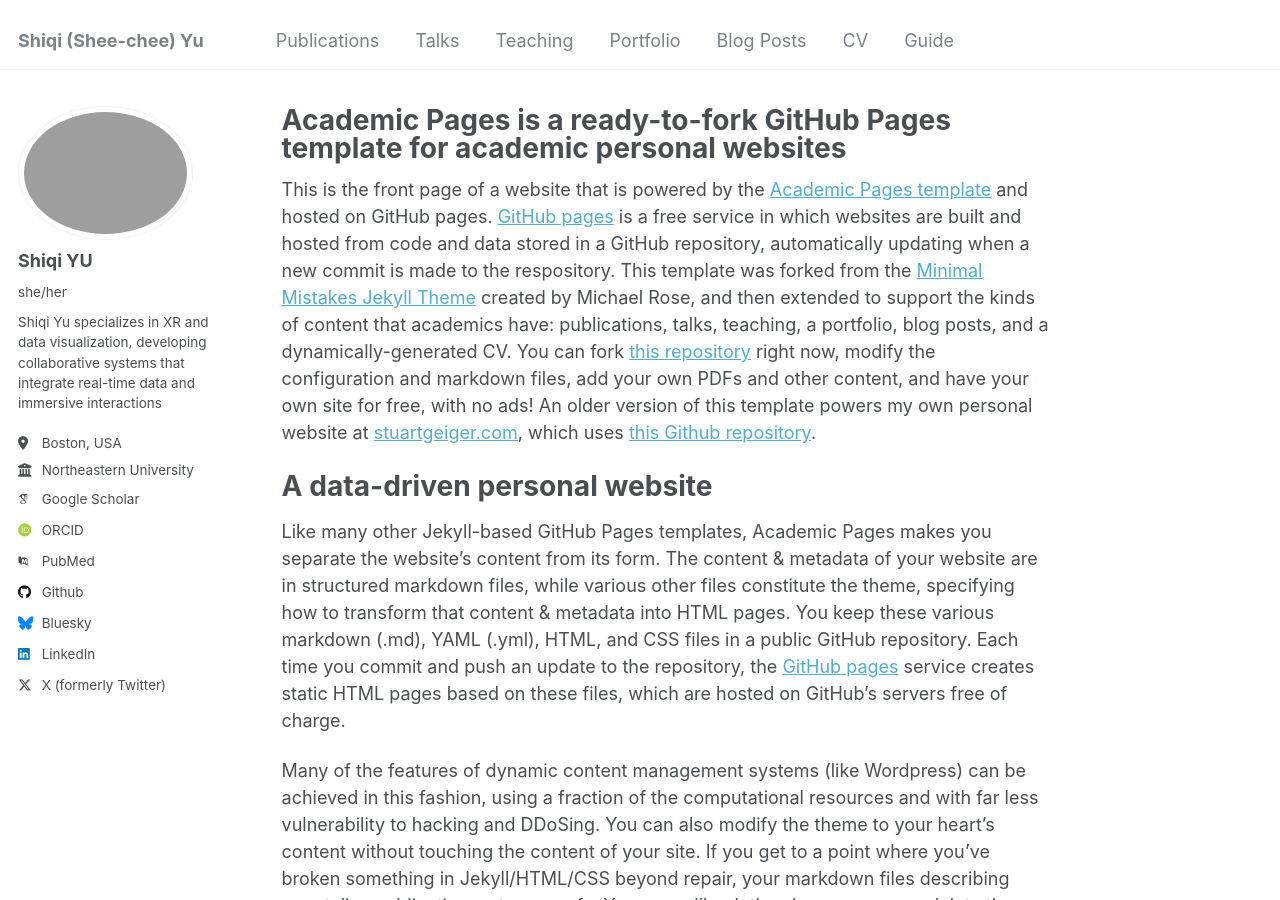
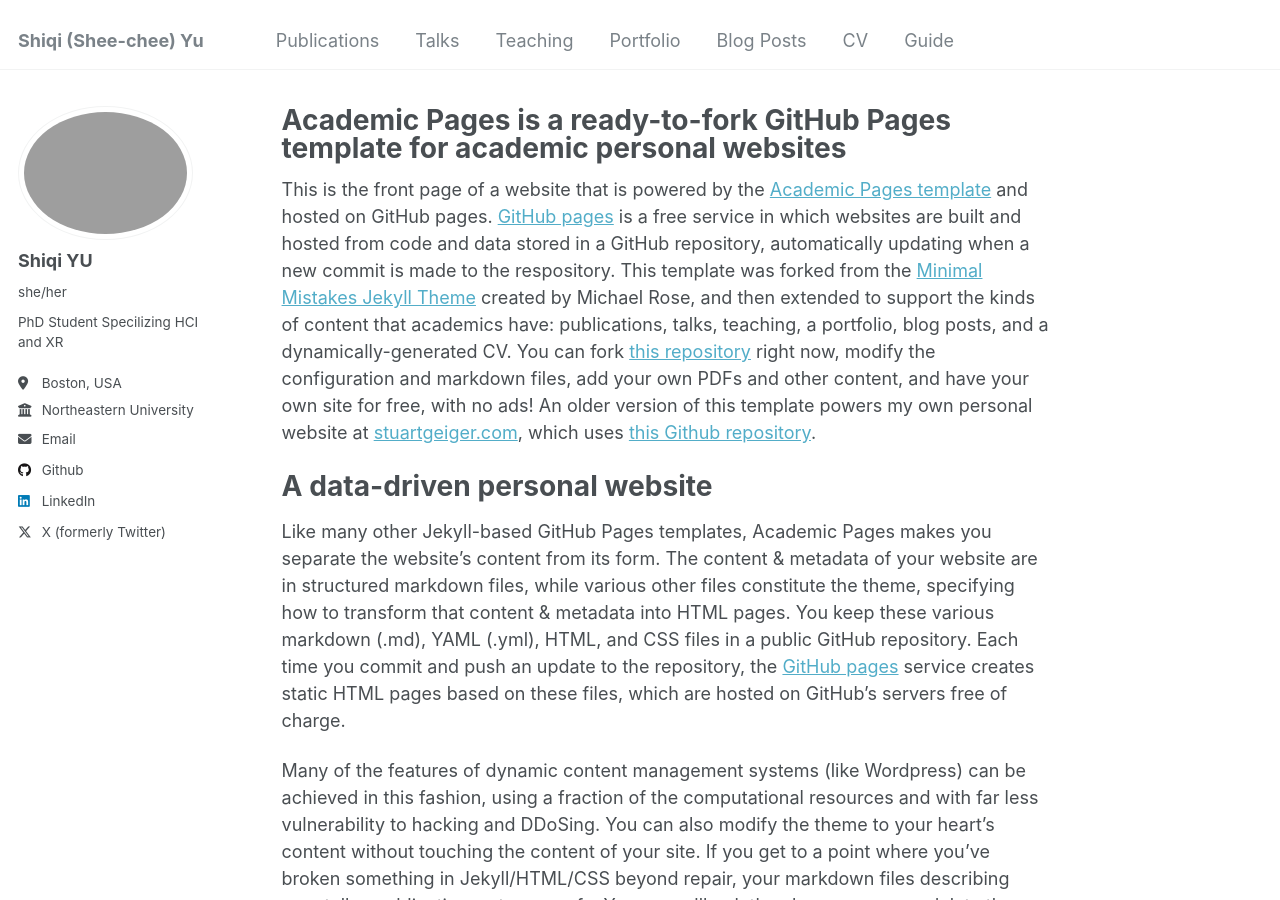
Before and after one commit to shiqi-yu/shiqi-yu.github.io, a Jekyll site: the page built from _pages/about.md, in a window 1280 px wide and 900 px high. Built offline with Jekyll 4.4.1, drawn with Linux system fonts in a browser that asks for light colours; some web fonts are replaced.

Commit message:
update config

```diff
--- a/_config.yml
+++ b/_config.yml
@@ -24,31 +24,31 @@
   avatar           : "profile.jpg"
   name             : "Shiqi YU"
   pronouns         : "she/her"
-  bio              : "Shiqi Yu specializes in XR and data visualization, developing collaborative systems that integrate real-time data and immersive interactions"
+  bio              : "PhD Student Specilizing HCI and XR"
   location         : "Boston, USA"
   employer         : "Northeastern University"
   uri              : # URL
-  shiqiyu1412@outlook.com: "shiqiyu1412@outlook.com"
+  email: "shiqiyu1412@outlook.com"
 
   # Academic websites
   arxiv            : # URL - Update with the correct link to your profile
-  googlescholar    : "https://scholar.google.com/citations?user=PS_CX0AAAAAJ"
+  googlescholar    : #"https://scholar.google.com/citations?user=PS_CX0AAAAAJ"
   impactstory      : # URL
-  orcid            : "http://orcid.org/yourorcidurl"
+  orcid            : #"http://orcid.org/yourorcidurl"
   semantic         : # URL
-  pubmed           : "https://www.ncbi.nlm.nih.gov/pubmed/?term=john+snow"
+  pubmed           : #"https://www.ncbi.nlm.nih.gov/pubmed/?term=john+snow"
   researchgate     : # URL
 
   # Repositories and software development
   bitbucket        : # Username - Update with your username on the site
   codepen          : # Username
   dribbble         : # Username
-  github           : "academicpages"
+  github           : "shiqi-yu"
   kaggle           : # Username
   stackoverflow    : # User number or user number and name (i.e., use "1" or "1/jeff-atwood")
 
   # Social media
-  bluesky          : "bsky.app" # Replace this with you Bluesky username
+  bluesky          : #"bsky.app" # Replace this with you Bluesky username
   facebook         : # Username
   flickr           : # Username
   foursquare       : # Username
```
